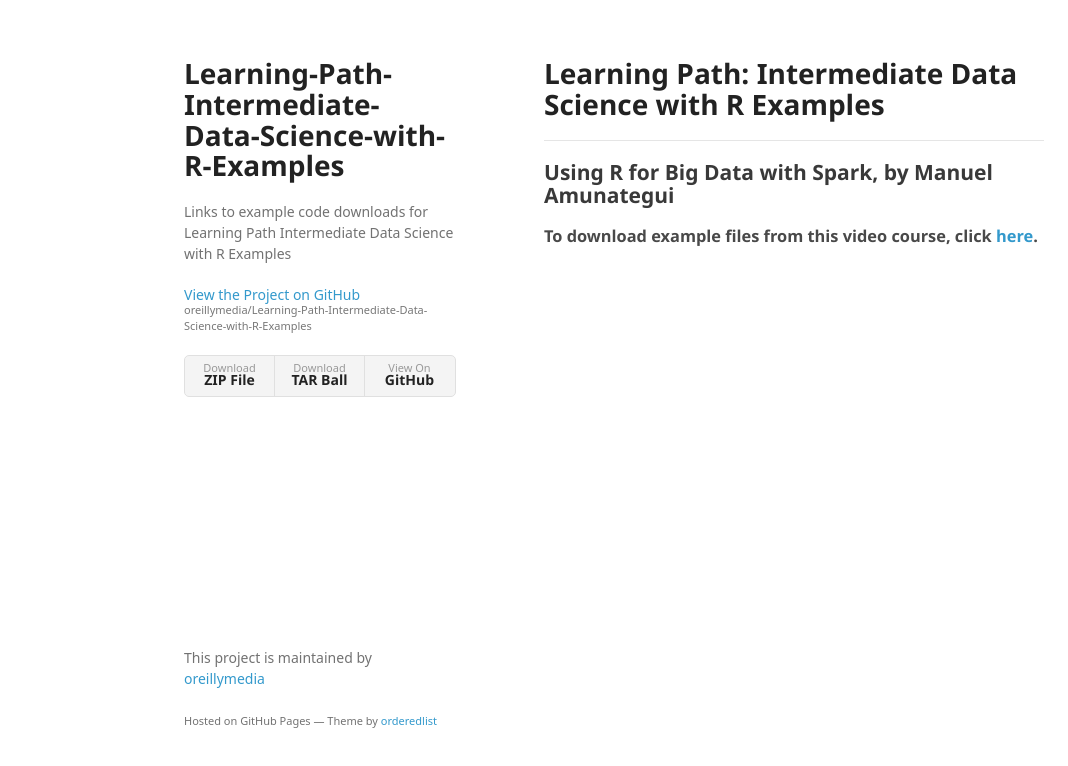
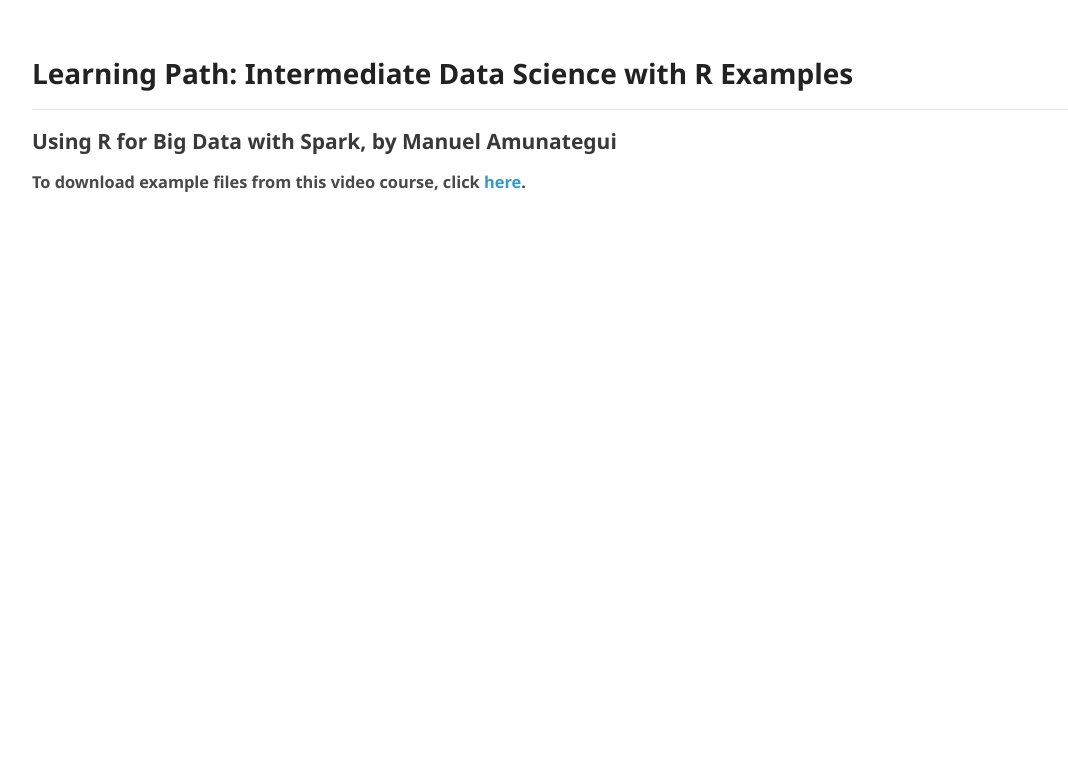
Before and after one commit to BetterJiang/Learning-Path-Intermediate-Data-Science-with-R-Examples, a plain HTML site: page index.html in a window 1280 px wide. Shown: the whole page, without its empty margins (26-1094 px from the left). Drawn offline with Linux system fonts and the light colour scheme; a web font is replaced by a local one.

Commit message:
Update index.html

```diff
--- a/index.html
+++ b/index.html
@@ -13,21 +13,6 @@
     <![endif]-->
   </head>
   <body>
-    <div class="wrapper">
-      <header>
-        <h1>Learning-Path-Intermediate-Data-Science-with-R-Examples</h1>
-        <p>Links to example code downloads for Learning Path Intermediate Data Science with R Examples</p>
-
-        <p class="view"><a href="https://github.com/oreillymedia/Learning-Path-Intermediate-Data-Science-with-R-Examples">View the Project on GitHub <small>oreillymedia/Learning-Path-Intermediate-Data-Science-with-R-Examples</small></a></p>
-
-
-        <ul>
-          <li><a href="https://github.com/oreillymedia/Learning-Path-Intermediate-Data-Science-with-R-Examples/zipball/master">Download <strong>ZIP File</strong></a></li>
-          <li><a href="https://github.com/oreillymedia/Learning-Path-Intermediate-Data-Science-with-R-Examples/tarball/master">Download <strong>TAR Ball</strong></a></li>
-          <li><a href="https://github.com/oreillymedia/Learning-Path-Intermediate-Data-Science-with-R-Examples">View On <strong>GitHub</strong></a></li>
-        </ul>
-      </header>
-      <section>
         <h1>
 <a id="learning-path-intermediate-data-science-with-r-examples" class="anchor" href="#learning-path-intermediate-data-science-with-r-examples" aria-hidden="true"><span aria-hidden="true" class="octicon octicon-link"></span></a>Learning Path: Intermediate Data Science with R Examples</h1>
 
@@ -38,13 +23,5 @@
 
 <h3>
 <a id="to-download-example-files-from-this-video-course-click-here" class="anchor" href="#to-download-example-files-from-this-video-course-click-here" aria-hidden="true"><span aria-hidden="true" class="octicon octicon-link"></span></a>To download example files from this video course, click <a href="http://examples.oreilly.com/0636920056621/">here</a>.</h3>
-      </section>
-      <footer>
-        <p>This project is maintained by <a href="https://github.com/oreillymedia">oreillymedia</a></p>
-        <p><small>Hosted on GitHub Pages &mdash; Theme by <a href="https://github.com/orderedlist">orderedlist</a></small></p>
-      </footer>
-    </div>
-    <script src="javascripts/scale.fix.js"></script>
-
   </body>
 </html>
```
